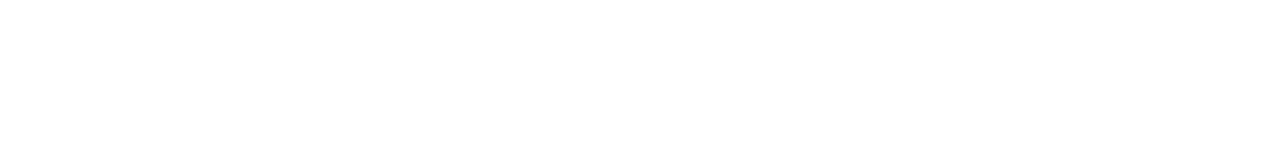
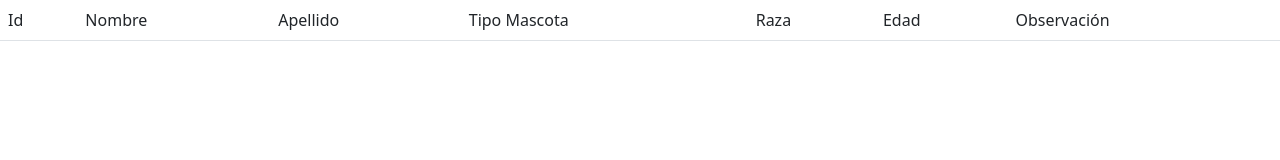
Before and after one commit to jotasan82/misiontic_ciclo3, a plain HTML site: page mini-veterinaria/index.html in a window 1280 px wide. Drawn offline with nearby package versions, Linux system fonts and the light colour scheme.

Commit message:
mini-veterinaria: add table into index.html

```diff
--- a/mini-veterinaria/index.html
+++ b/mini-veterinaria/index.html
@@ -1,7 +1,7 @@
 <!DOCTYPE html>
-<html lang="en">
+<html lang="es">
 <head>
-    <meta charset="UTF-8">
+    <meta charset="UTF-16">
     <meta http-equiv="X-UA-Compatible" content="IE=edge">
     <meta name="viewport" content="width=device-width, initial-scale=1.0">
     <title>Veterinaria</title>
@@ -21,6 +21,26 @@
 </head>
 <body>
 
+    <header></header>
+    <main>
+        <section id="section-table">
+            <table class="table table-striped table-hover">
+                <thead>
+                    <tr>
+                        <td>Id</td>
+                        <td>Nombre</td>
+                        <td>Apellido</td>
+                        <td>Tipo Mascota</td>
+                        <td>Raza</td>
+                        <td>Edad</td>
+                        <td>Observación</td>
+                    </tr>
+                </thead>
+            </table>
+        </section>
+    </main>
+    <footer></footer>
+
     <script src="./scripts/index.js"></script>
 </body>
 </html>
```
